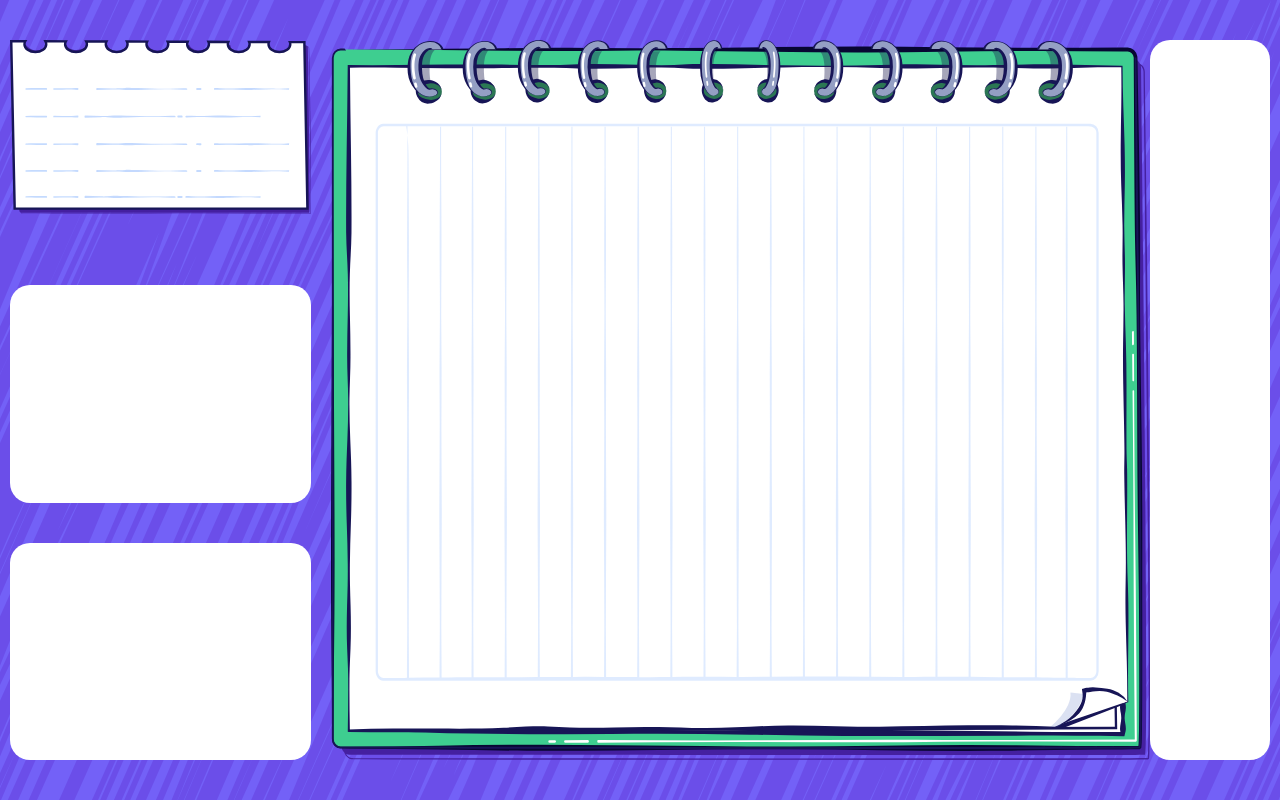
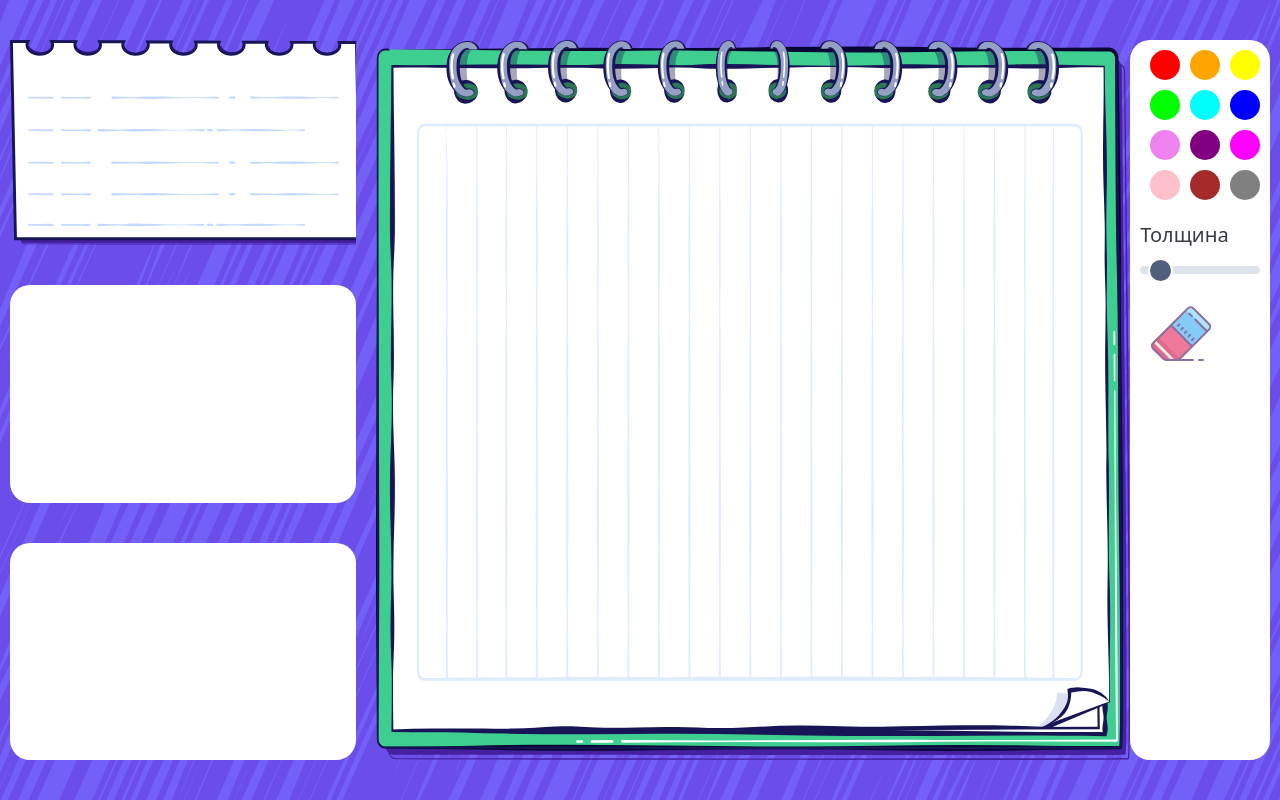
Before and after one commit to Niksha36/Draw_and_Guess, a Vue app: page /game in a window 1280 px wide. Built offline with nearby package versions, Linux system fonts and the light colour scheme.

Commit message:
now u can draw Vasya! Enjoy!

```diff
--- a/src/components/game.vue
+++ b/src/components/game.vue
@@ -1,5 +1,84 @@
 <script setup>
+import { onMounted, ref } from 'vue';
 
+const selectedColor = ref(null);
+const currentColor = ref('black');
+const brushThickness = ref(5);
+const isEraserActive = ref(false);
+
+const changeColor = (color, event) => {
+  if (selectedColor.value) {
+    selectedColor.value.style.border = 'none';
+  }
+  selectedColor.value = event.target;
+  selectedColor.value.style.border = '2px solid black';
+  currentColor.value = color;
+  isEraserActive.value = false;
+};
+
+const changeThickness = (thickness) => {
+  brushThickness.value = thickness;
+};
+
+const activateEraser = () => {
+  isEraserActive.value = true;
+};
+
+onMounted(() => {
+  const canvas = document.getElementById('paintCanvas');
+  const ctx = canvas.getContext('2d');
+  let painting = false;
+
+  canvas.width = canvas.parentElement.clientWidth;
+  canvas.height = canvas.parentElement.clientHeight;
+
+  const startPosition = (e) => {
+    painting = true;
+    draw(e);
+  };
+
+  const endPosition = () => {
+    painting = false;
+    ctx.beginPath();
+  };
+
+  const draw = (e) => {
+    if (!painting) return;
+
+    const rect = canvas.getBoundingClientRect();
+    const x = e.clientX - rect.left;
+    const y = e.clientY - rect.top;
+
+    if (x < 60 || x > canvas.width - 60 || y < 60 || y > canvas.height - 60) return;
+
+  if (isEraserActive.value) {
+    ctx.save();
+    ctx.globalCompositeOperation = 'destination-out';
+    ctx.lineWidth = brushThickness.value;
+    ctx.lineCap = 'round';
+    ctx.strokeStyle = 'rgba(0,0,0,1)';
+
+    ctx.lineTo(x, y);
+    ctx.stroke();
+    ctx.beginPath();
+    ctx.moveTo(x, y);
+    ctx.restore();
+  } else {
+    ctx.lineWidth = brushThickness.value;
+    ctx.lineCap = 'round';
+    ctx.strokeStyle = currentColor.value;
+
+    ctx.lineTo(x, y);
+    ctx.stroke();
+    ctx.beginPath();
+    ctx.moveTo(x, y);
+  }
+};
+
+  canvas.addEventListener('mousedown', startPosition);
+  canvas.addEventListener('mouseup', endPosition);
+  canvas.addEventListener('mousemove', draw);
+});
 </script>
 
 <template>
@@ -21,12 +100,34 @@
         </div>
       </div>
 
-      <div class="paint-board">
-
+      <div class="paint-board-wrapper">
+        <img src="../assets/bg_content.svg" alt="Background" class="background-image" >
+        <canvas id="paintCanvas"></canvas>
       </div>
 
       <div class="tools-panel">
+        <div class="colors">
+          <div @click="changeColor('red', $event)" style="background-color: red; width: 30px; height: 30px; border-radius: 50%;cursor: pointer"></div>
+          <div @click="changeColor('orange', $event)" style="background-color: orange; width: 30px; height: 30px; border-radius: 50%;cursor: pointer"></div>
+          <div @click="changeColor('yellow', $event)" style="background-color: yellow; width: 30px; height: 30px; border-radius: 50%;cursor: pointer"></div>
+          <div @click="changeColor('green', $event)" style="background-color: #00ff00; width: 30px; height: 30px; border-radius: 50%;cursor: pointer"></div>
+          <div @click="changeColor('Cyan', $event)" style="background-color: #00fffa; width: 30px; height: 30px; border-radius: 50%;cursor: pointer"></div>
+          <div @click="changeColor('blue', $event)" style="background-color: blue; width: 30px; height: 30px; border-radius: 50%;cursor: pointer"></div>
+          <div @click="changeColor('violet', $event)" style="background-color: violet; width: 30px; height: 30px; border-radius: 50%;cursor: pointer"></div>
+          <div @click="changeColor('purple', $event)" style="background-color: purple; width: 30px; height: 30px; border-radius: 50%;cursor: pointer"></div>
+          <div @click="changeColor('magenta', $event)" style="background-color: magenta; width: 30px; height: 30px; border-radius: 50%;cursor: pointer"></div>
+          <div @click="changeColor('pink', $event)" style="background-color: pink; width: 30px; height: 30px; border-radius: 50%;cursor: pointer"></div>
+          <div @click="changeColor('brown', $event)" style="background-color: brown; width: 30px; height: 30px; border-radius: 50%;cursor: pointer"></div>
+          <div @click="changeColor('gray', $event)" style="background-color: gray; width: 30px; height: 30px; border-radius: 50%;cursor: pointer"></div>
+        </div>
 
+        <div class="brush-thickness" style="margin-top: 20px; margin-left: -10px; margin-right:10px" >
+          <label for="thicknessRange">Толщина</label>
+          <input id="thicknessRange" type="range" min="1" max="50" v-model="brushThickness" @input="changeThickness(brushThickness)" />
+        </div>
+        <div class="eraser" @click="activateEraser">
+          <img src="../assets/eraser.svg" alt="Eraser" class="eraser-icon">
+        </div>
       </div>
     </div>
   </div>
@@ -42,7 +143,7 @@
 }
 .user-list-wrapper{
   background-image: url("../assets/bg_rank.svg");
-  background-size: contain;
+  background-size: cover;
   background-repeat: no-repeat;
   height: 200px;
   width: 100%;
@@ -78,11 +179,27 @@
   margin-bottom: 0px;
 }
 
-.paint-board {
-  content: url("../assets/bg_content.svg");
+.paint-board-wrapper {
+  position: relative;
   height: 100%;
   width: 65%;
   margin-left: 20px;
+  user-select: none;
+}
+
+.background-image {
+  position: absolute;
+  top: 0;
+  left: 0;
+  width: 100%;
+  height: 100%;
+  z-index: 1;
+  pointer-events: none;
+}
+
+canvas {
+  position: relative;
+  z-index: 2;
 }
 .main-wrapper{
   display: flex;
@@ -96,6 +213,20 @@
   border-radius: 20px;
   width: 150px;
   height: 100%;
+  padding:10px 0 10px 20px;
+}
+canvas {
+  position:absolute;
+  display: block;
+  z-index:10;
+}
+.colors{
+  display: flex;
+  flex-wrap: wrap;
+  gap: 10px;
+}
+.colors div {
+  border-radius: 50%;
 }
 
 </style>
```
Also changed, not shown: src/assets/eraser.svg (added).
